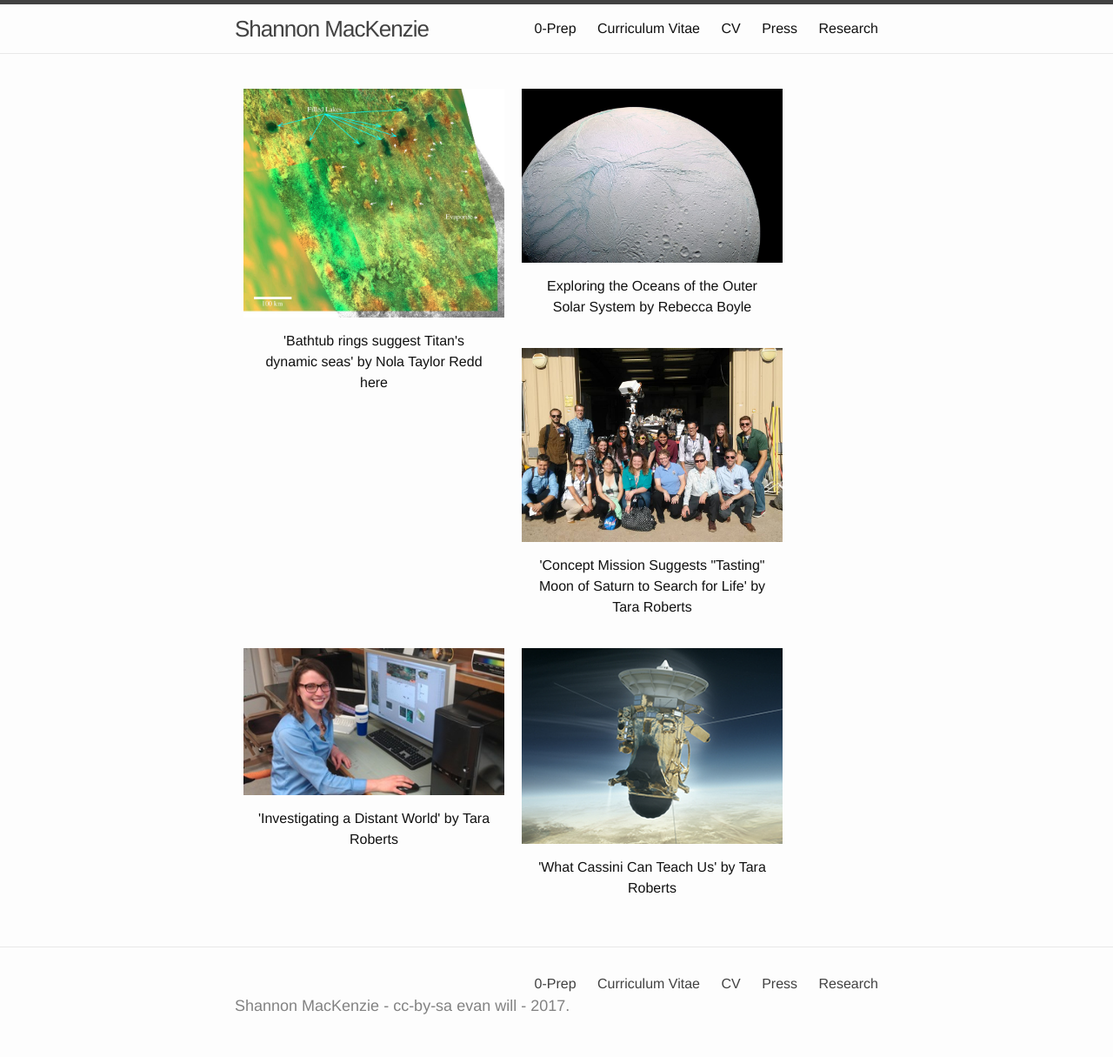
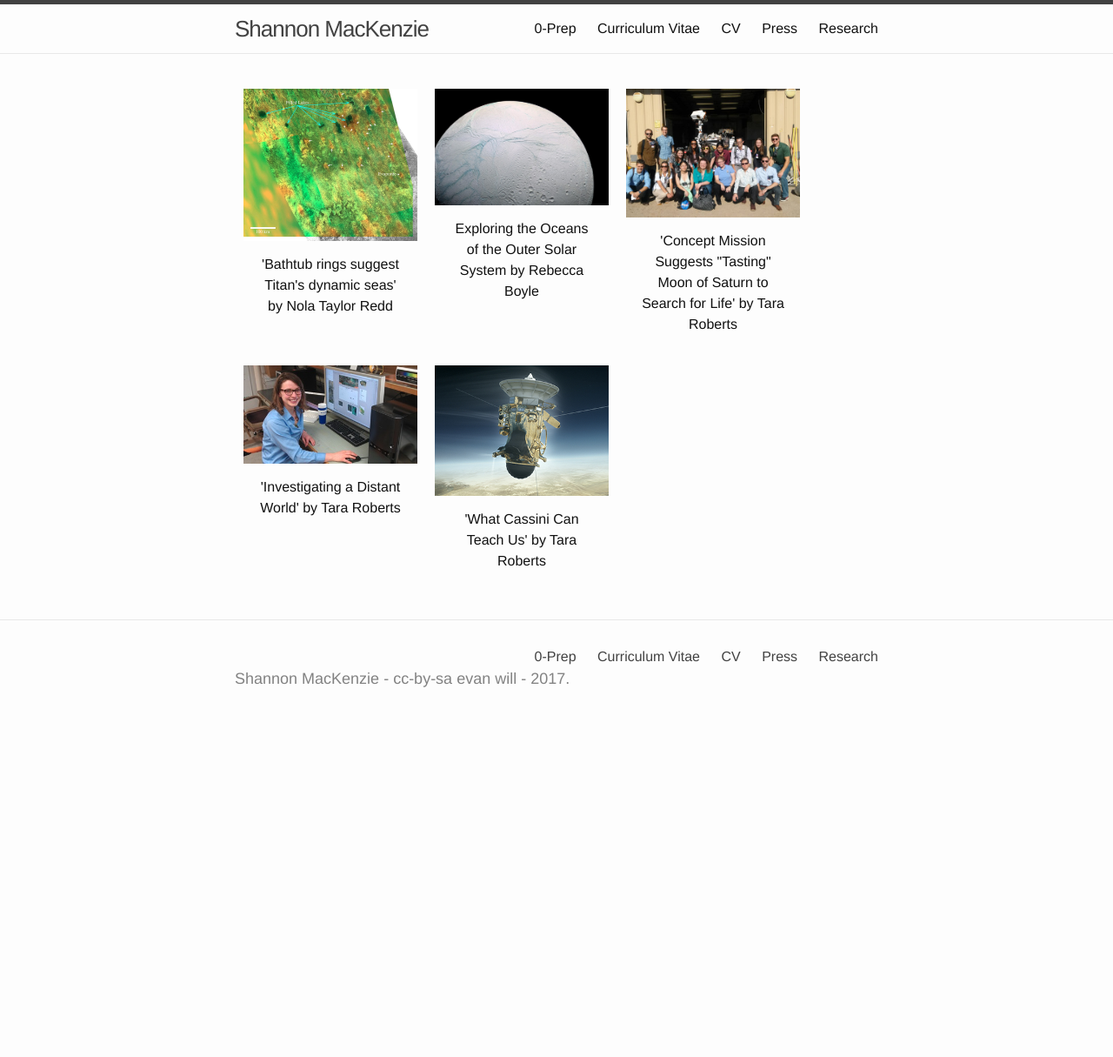
Before and after one commit to shannonmackenzie/shannonmackenzie.github.io, a Jekyll site: the page built from press.md, in a window 1280 px wide. Shown: the whole page at 87% size. Built offline with Jekyll 4.4.1, drawn with Linux system fonts in a browser that asks for light colours; after the commit the page ends 900 px from its top, so only the background shows below that.

Commit message:
Update press.md

```diff
--- a/press.md
+++ b/press.md
@@ -10,7 +10,7 @@ permalink: /press
 div.gallery {
     margin: 10px;
     float: left;
-    width: 300px;
+    width: 200px;
 }
 
 div.gallery:hover {
@@ -34,7 +34,7 @@ div.desc {
   <a target="_blank" href="http://www.astrobio.net/news-exclusive/bathtub-rings-suggest-titans-dynamic-seas/">
     <img src="./images/astrobio.jpg" alt="" width="600" height="400">
   </a>
-  <div class="desc"> 'Bathtub rings suggest Titan's dynamic seas' by Nola Taylor Redd here</div>
+  <div class="desc"> 'Bathtub rings suggest Titan's dynamic seas' by Nola Taylor Redd </div>
 </div>
 
 <div class="gallery">
```
